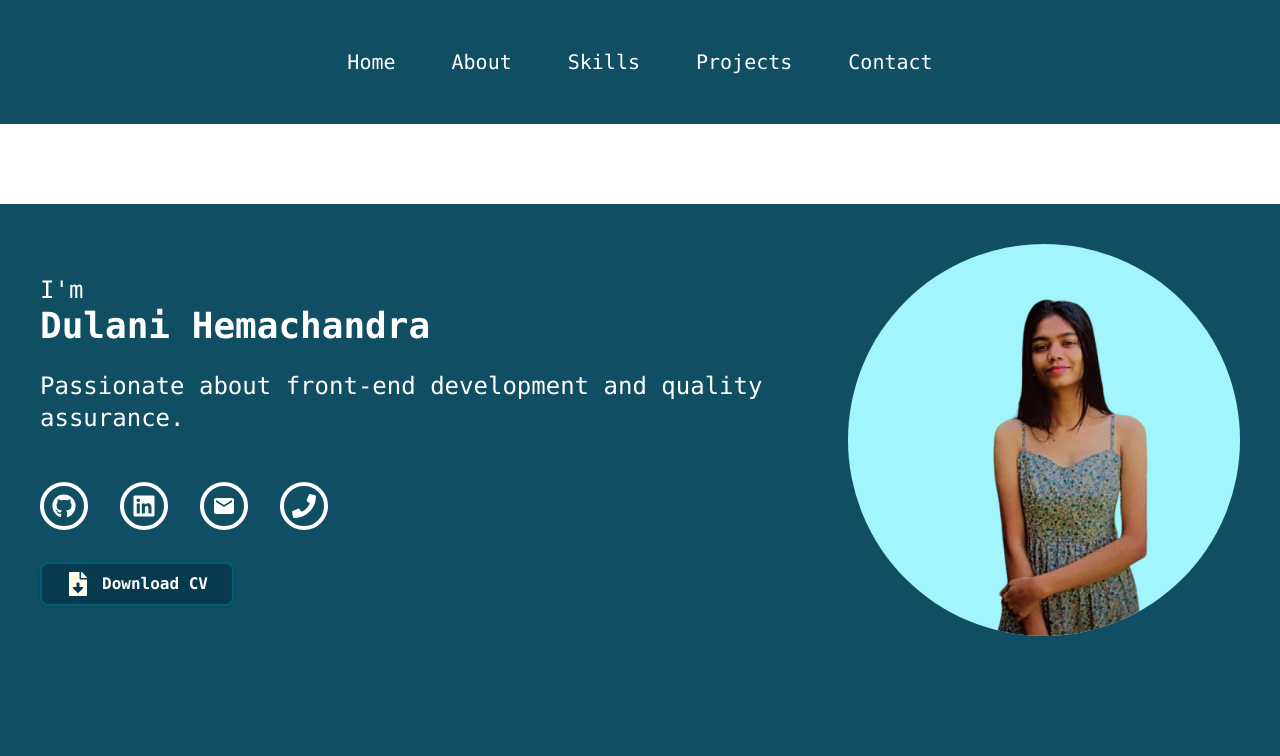
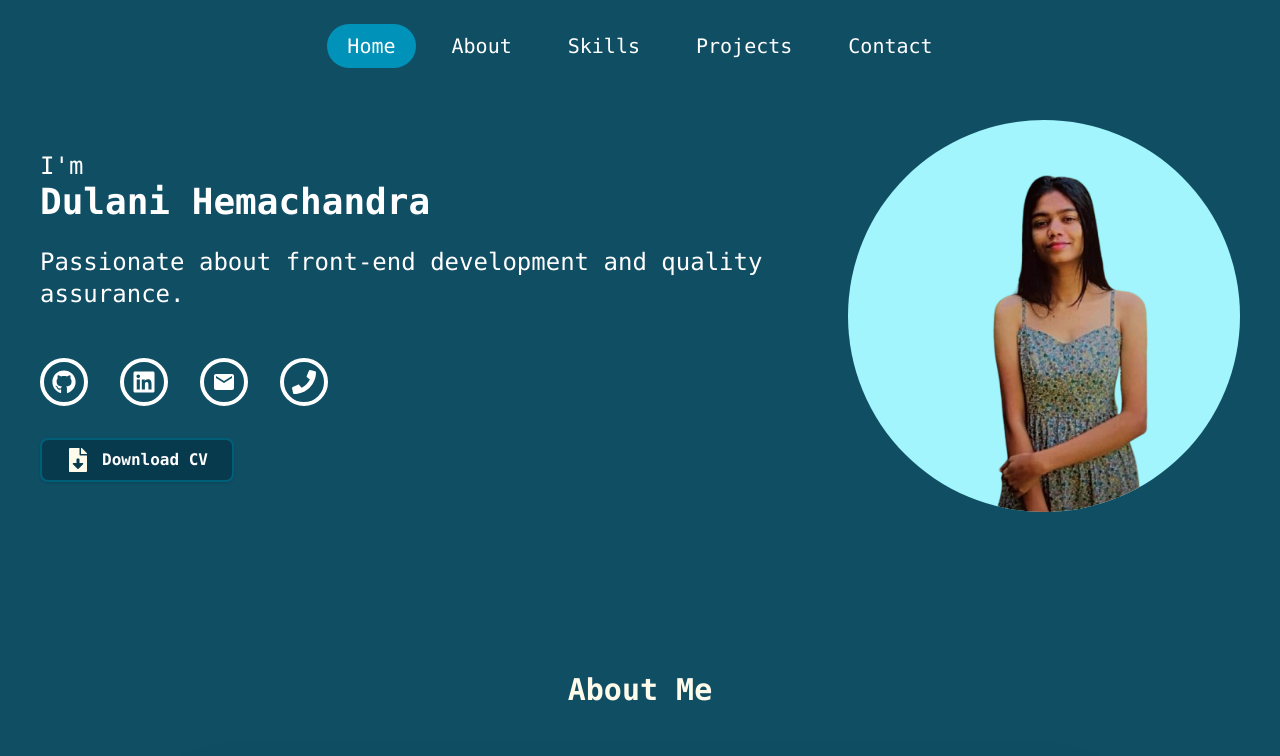
Before and after one commit to Lunad129/webportfolio, a React (Vite) app: page / in a window 1280 px wide. Shown: the top 756 px of the page. Built offline with nearby package versions, Linux system fonts and the light colour scheme.

Commit message:
refactor Nav component for improved structure and functionality

```diff
--- a/src/components/nav.jsx
+++ b/src/components/nav.jsx
@@ -1,24 +1,55 @@
-//import { FaMoon } from 'react-icons/fa';
+import React, { useState, useEffect } from 'react';
 
-const nav = () => {
+const Nav = () => {
+  const [activeSection, setActiveSection] = useState('my');
+
+  useEffect(() => {
+    const handleScroll = () => {
+      const sections = ['my', 'about', 'skills', 'projects', 'contact'];
+      let current = 'my';
+      for (let section of sections) {
+        const el = document.getElementById(section);
+        if (el) {
+          const rect = el.getBoundingClientRect();
+          if (rect.top <= 80) {
+            current = section;
+          }
+        }
+      }
+      setActiveSection(current);
+    };
+
+    window.addEventListener('scroll', handleScroll, { passive: true });
+    return () => window.removeEventListener('scroll', handleScroll);
+  }, []);
+
+  const navLinks = [
+    { id: 'my', label: 'Home' },
+    { id: 'about', label: 'About' },
+    { id: 'skills', label: 'Skills' },
+    { id: 'projects', label: 'Projects' },
+    { id: 'contact', label: 'Contact' },
+  ];
+
   return (
-    <>
-    <div>
- <div  className="bg-cyan-900 flex flex-col items-center p-10 text-white font-mono text-5xl ">
+    <div className="fixed top-0 left-0 w-full z-50 bg-cyan-900 flex flex-col items-center p-6 text-white font-mono">
+      <div className="space-x-4 text-2xl flex justify-center">
+        {navLinks.map(link => (
+          <a
+            key={link.id}
+            href={`#${link.id}`}
+            className={`rounded-full px-5 py-2 text-xl transition-colors duration-200 ${
+              activeSection === link.id
+                ? 'bg-cyan-600 text-white'
+                : 'text-white hover:bg-cyan-600'
+            }`}
+          >
+            {link.label}
+          </a>
+        ))}
+      </div>
+    </div>
+  );
+};
 
-
-    <div className="space-x-4 font-mono text-2xl flex justify-center">
-            <a href="#my" className="  text-white hover:bg-cyan-600 rounded-full px-5 py-2 text-xl">Home</a>
-            <a href="#about" className="  text-white hover:bg-cyan-600 rounded-full px-5 py-2 text-xl">About</a>
-            <a href="#skills" className="  text-white hover:bg-cyan-600 rounded-full px-5 py-2 text-xl">Skills</a>
-            <a href="#projects" className="text-white hover:bg-cyan-600 rounded-full px-5 py-2 text-xl">Projects</a>
-            <a href="#contact" className="text-white hover:bg-cyan-600 rounded-full px-5 py-2 text-xl">Contact</a>
-
-    </div>
-    </div>
-
-    </div>
-    </>
-  )
-}
-export default nav
+export default Nav;
```
